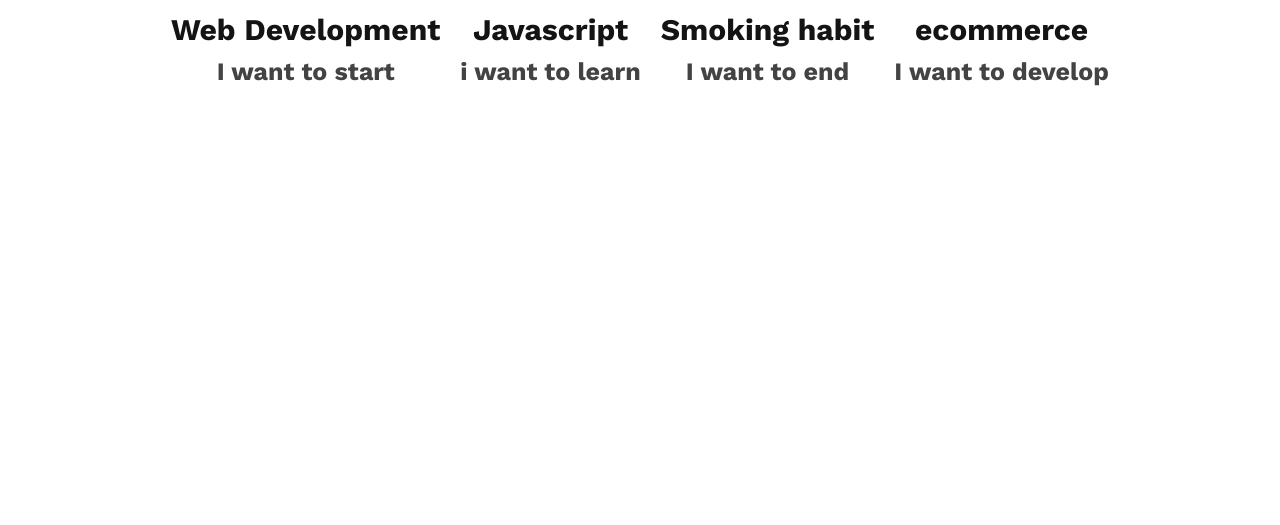
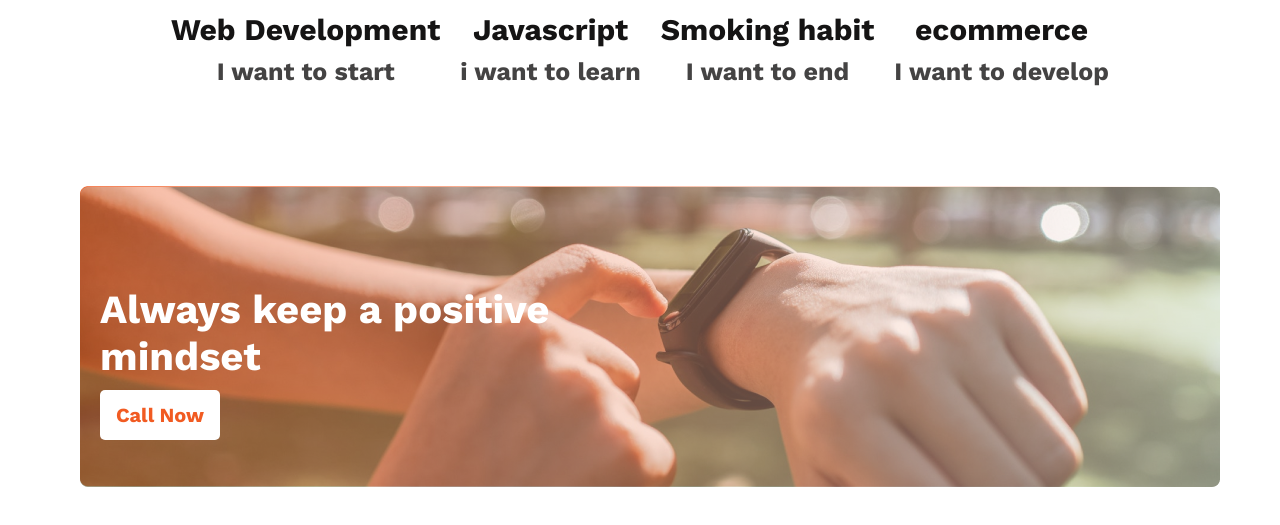
Before and after one commit to shakiltha/ph-new-year-new-me, a plain HTML site: page index.html in a window 1280 px wide. Shown: the part 1698-2223 px from the top of the page. Before the commit the page ends 1884 px from the top, so only its background shows below. Drawn offline with nearby package versions, Linux system fonts and the light colour scheme.

Commit message:
completed ads section

```diff
--- a/index.html
+++ b/index.html
@@ -162,6 +162,16 @@
           </section>
         </div>
       </div>
+      <!-- ads section -->
+      <div class="ads">
+        <img src="images/gradient3.png" alt="right to left gradient image" />
+        <img class="ads__watch" src="images/watch.png" alt="watch" />
+        <section class="ads__text-and-btn">
+          <span class="ads__text">Always keep a positive</span>
+          <span class="ads__text">mindset</span>
+          <button class="ads__btn">Call Now</button>
+        </section>
+      </div>
     </main>
     <footer></footer>
   </body>
--- a/styles/style.css
+++ b/styles/style.css
@@ -154,3 +154,51 @@
     font-size: 25px;
     font-weight: 500;
 }
+
+/* ads section */
+
+.ads {
+    margin: 0 auto;
+    margin-bottom: 100px;
+    text-align: center;
+    width: 1300px;
+    height: 305px;
+    position: relative;
+}
+
+.ads__watch {
+    position: absolute;
+    top: 0;
+    left: 80px;
+    opacity: .6;
+}
+
+.ads__text-and-btn {
+    position: absolute;
+    top: 100px;
+    left: 100px;
+    text-align: left;
+}
+
+.ads__text {
+    display: block;
+    color: #fff;
+    font-family: 'Work Sans';
+    font-size: 40px;
+    font-weight: 500;
+}
+
+.ads__btn {
+    width: 120px;
+    height: 50px;
+    background-color: #fff;
+    border-radius: 5px;
+    margin: 10px 0 10px;
+    cursor: pointer;
+    border: none;
+    color: var(--primary-background);
+    text-align: center;
+    font-family: 'Work Sans';
+    font-size: 20px;
+    font-weight: 500;
+}
```
